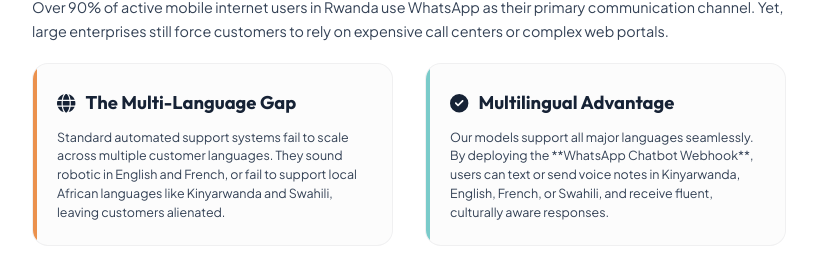
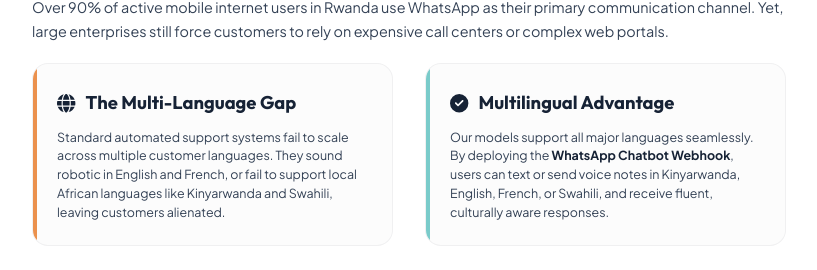
Before and after one commit to MarshalPrime/EjoLabs_AI_Services, a website: page whatsapp_proposal.html in a window 1280 px wide. Shown: the part 1379-1649 px from the top of the page, without its empty margins (231-1048 px from the left). Drawn offline with Linux system fonts and the light colour scheme.

Commit message:
Fix remaining markdown bold on line 726 — all ** now converted to <strong> tags

```diff
--- a/whatsapp_proposal.html
+++ b/whatsapp_proposal.html
@@ -723,7 +723,7 @@
           <div class="glass-card teal-card">
             <h3><i class="fa-solid fa-circle-check"></i> Multilingual Advantage</h3>
             <p style="font-size: 0.78rem; line-height: 1.5;">
-              Our models support all major languages seamlessly. By deploying the **WhatsApp Chatbot Webhook**, users can text or send voice notes in Kinyarwanda, English, French, or Swahili, and receive fluent, culturally aware responses.
+              Our models support all major languages seamlessly. By deploying the <strong>WhatsApp Chatbot Webhook</strong>, users can text or send voice notes in Kinyarwanda, English, French, or Swahili, and receive fluent, culturally aware responses.
             </p>
           </div>
         </div>
```
